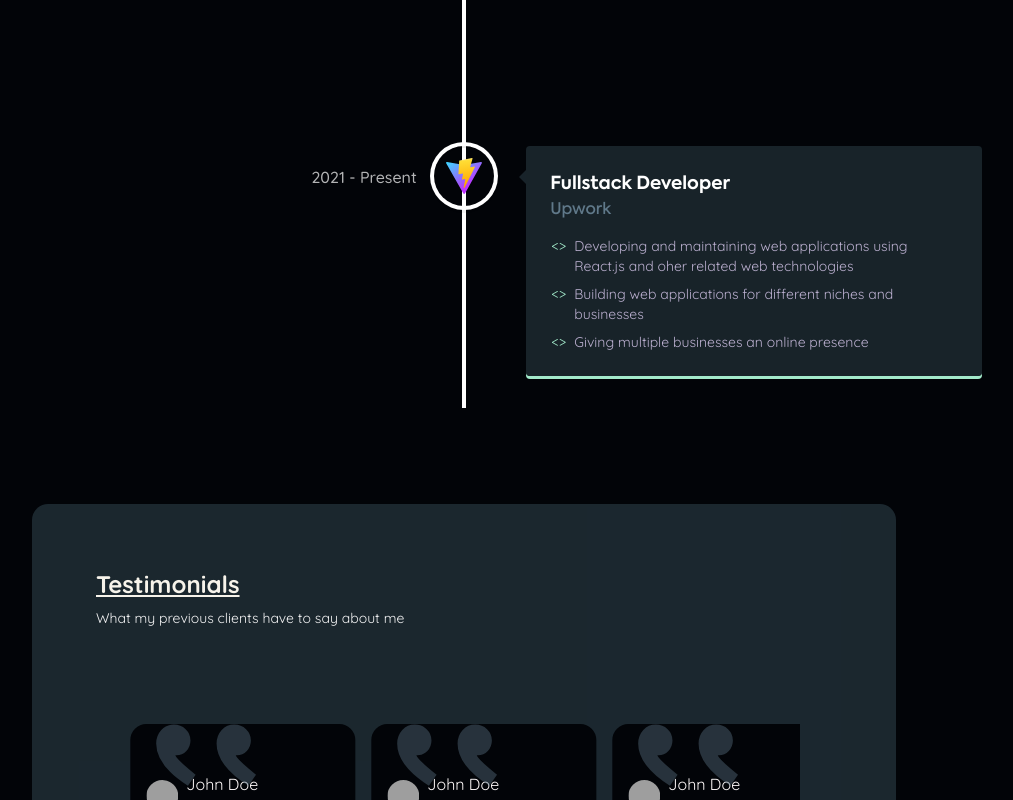
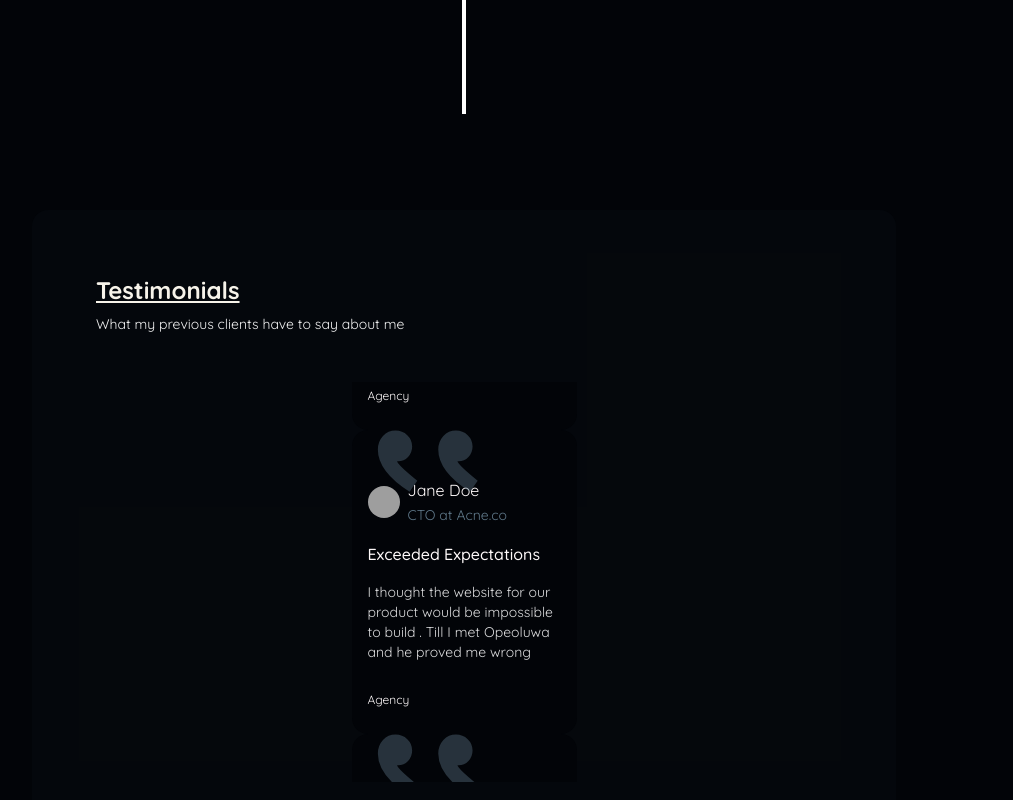
Before and after one commit to Opeoluwa-Ogunlaja/Opeoluwa-Ogunlaja, a React (Vite) app: page / in a window 1280 px wide. Shown: the part 1780-2580 px from the top of the page, without its empty margins (176-1189 px from the left). Built offline with nearby package versions, Linux system fonts and the light colour scheme; grey boxes are pictures that could not be loaded.

Commit message:
componenet splitting and some other cutting edge features

```diff
--- a/src/components/Timeline.jsx
+++ b/src/components/Timeline.jsx
@@ -10,6 +10,7 @@ const ExperienceCard = ({ experience }) => {
         color: '#fff',
         boxShadow: '0 3px 0 #A3EACB'
       }}
+      iconStyle={{ background: experience.color ?? 'rgb(33, 150, 243)' }}
       contentArrowStyle={{ borderRight: '7px solid  #1e2c33cc' }}
       date={experience.date}
       icon={
--- a/src/components/Topnav.jsx
+++ b/src/components/Topnav.jsx
@@ -22,6 +22,7 @@ const Topnav = () => {
         )}
       >
         <Navlink to="/">Home</Navlink>
+        <Navlink to="/projects">Projects</Navlink>
         <Navlink to="/about">About</Navlink>
         <Navlink to="/contact">Contact Us</Navlink>
       </div>
--- a/src/data/data.jsx
+++ b/src/data/data.jsx
@@ -42,18 +42,7 @@ export const projects = [
 
 export const experience = [
   {
-    icon: '/vite.svg',
-    date: '2021 - Present',
-    company_name: 'Upwork',
-    title: 'Fullstack Developer',
-    points: [
-      'Developing and maintaining web applications using React.js and oher related web technologies',
-      'Building web applications for different niches and businesses',
-      'Giving multiple businesses an online presence'
-    ]
-  },
-  {
-    icon: '/vite.svg',
+    icon: 'https://www.upwork.com/favicon.ico',
     date: '2021 - Present',
     company_name: 'Upwork',
     title: 'Fullstack Developer',
@@ -77,7 +66,7 @@ export const testimonials = [
       'I thought the website for our product would be impossible to build . Till I met Opeoluwa and he proved me wrong'
   },
   {
-    name: 'John Doe',
+    name: 'Jane Doe',
     image:
       'https://encrypted-tbn0.gstatic.com/images?q=tbn:ANd9GcRqac0kO5njric6qkMm718Qyv6G9G0WHx9BmA&s',
     role: 'CTO at Acne.co',
@@ -87,7 +76,7 @@ export const testimonials = [
       'I thought the website for our product would be impossible to build . Till I met Opeoluwa and he proved me wrong'
   },
   {
-    name: 'John Doe',
+    name: 'John Don',
     image:
       'https://encrypted-tbn0.gstatic.com/images?q=tbn:ANd9GcRqac0kO5njric6qkMm718Qyv6G9G0WHx9BmA&s',
     role: 'CTO at Acne.co',
--- a/src/home_sections/Testimonials_Section.jsx
+++ b/src/home_sections/Testimonials_Section.jsx
@@ -1,6 +1,6 @@
 import React from 'react'
 import SectionHeading from '../components/SectionHeading'
-import { InfiniteMovingCards } from '../components/InfiniteCards'
+// import { InfiniteMovingCards } from '../components/InfiniteCards'
 import TestimonialCard from '../components/TestimonialCard'
 import { testimonials } from '../data/data'
 import { twMerge } from 'tailwind-merge'
@@ -9,7 +9,7 @@ const Testimonials_Section = ({ className }) => {
   return (
     <section
       className={twMerge(
-        'testimonials-section mx-auto mt-96 rounded-lg bg-neutral-9400 bg-opacity-90 max-sm:p-24 sm:w-3/4 sm:min-w-[720px] sm:p-64',
+        'testimonials-section mx-auto mt-96 rounded-lg bg-neutral-9400 bg-opacity-10 max-sm:p-24 sm:w-3/4 sm:min-w-[720px] sm:p-64',
         className
       )}
     >
@@ -18,13 +18,9 @@ const Testimonials_Section = ({ className }) => {
         subHeading={'What my previous clients have to say about me'}
       />
       <div className="rounded-md relative mt-48 flex h-[50vh] flex-col items-center justify-center overflow-hidden antialiased sm:px-32">
-        <InfiniteMovingCards
-          items={testimonials}
-          innerShadow={true}
-          direction="right"
-          speed="normal"
-          renderedElement={TestimonialCard}
-        />
+        {testimonials.map(testimonial => (
+          <TestimonialCard {...testimonial} key={testimonial.name} />
+        ))}
       </div>
     </section>
   )
--- /dev/null
+++ b/src/pages/Projects.jsx
@@ -0,0 +1,17 @@
+import React from 'react'
+import SiteWrapper from '../hoc/SiteWrapper'
+import Project_Section from '../home_sections/Project_Section'
+import Topnav from '../components/Topnav'
+
+const Projects = () => {
+  return (
+    <>
+      <Topnav />
+      <SiteWrapper>
+        <Project_Section className={'-mt-32'} />
+      </SiteWrapper>
+    </>
+  )
+}
+
+export default Projects
--- a/src/routes.jsx
+++ b/src/routes.jsx
@@ -2,6 +2,7 @@ import { createBrowserRouter } from 'react-router-dom'
 import Home from './pages/Home'
 import About from './pages/About'
 import Contact from './pages/Contact'
+import Projects from './pages/Projects'
 
 export const routes = createBrowserRouter([
   {
@@ -15,5 +16,9 @@ export const routes = createBrowserRouter([
   {
     path: '/contact',
     element: <Contact />
+  },
+  {
+    path: '/projects',
+    element: <Projects />
   }
 ])
```
Also changed, not shown: src/pages/Home.jsx (+0 -11 lines).
